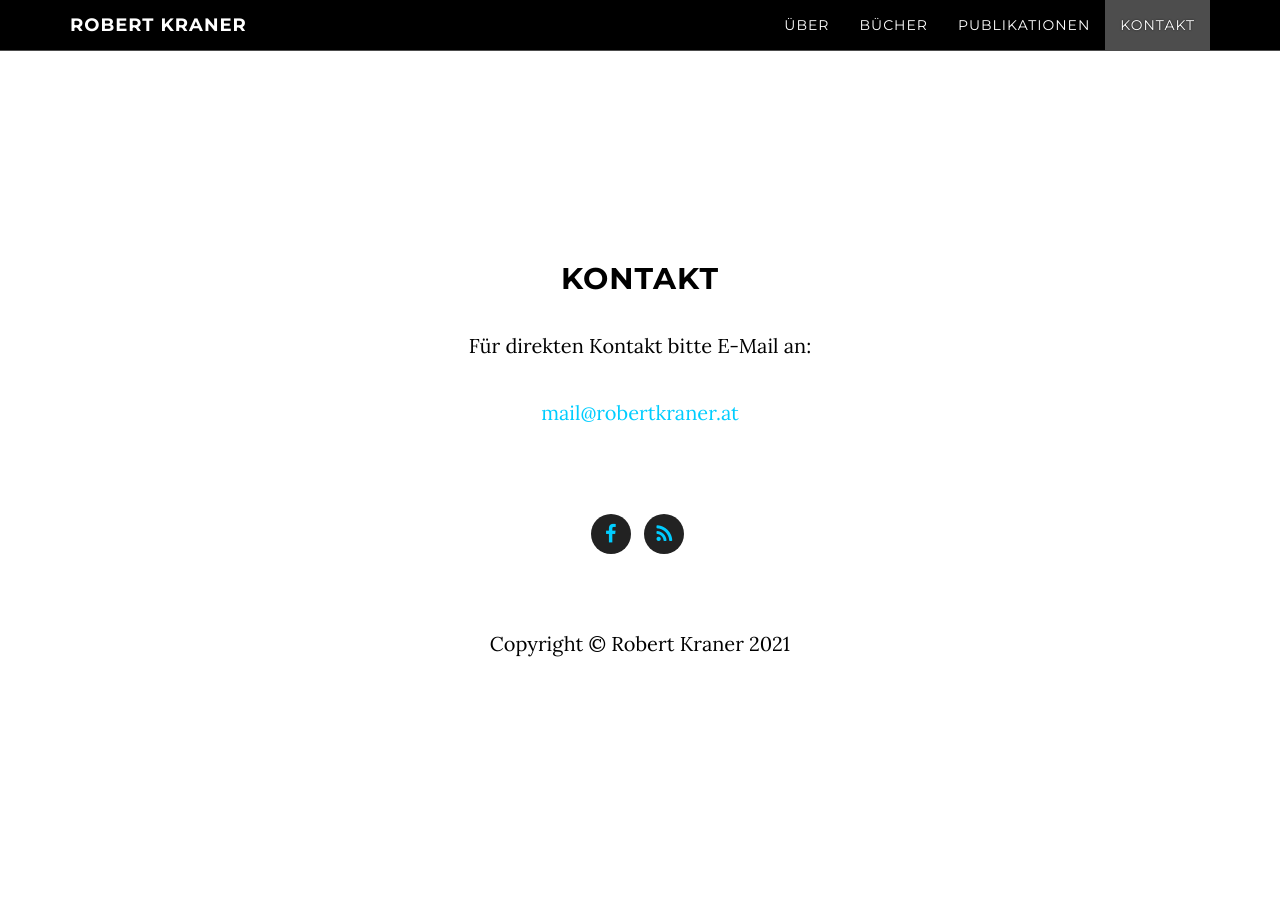
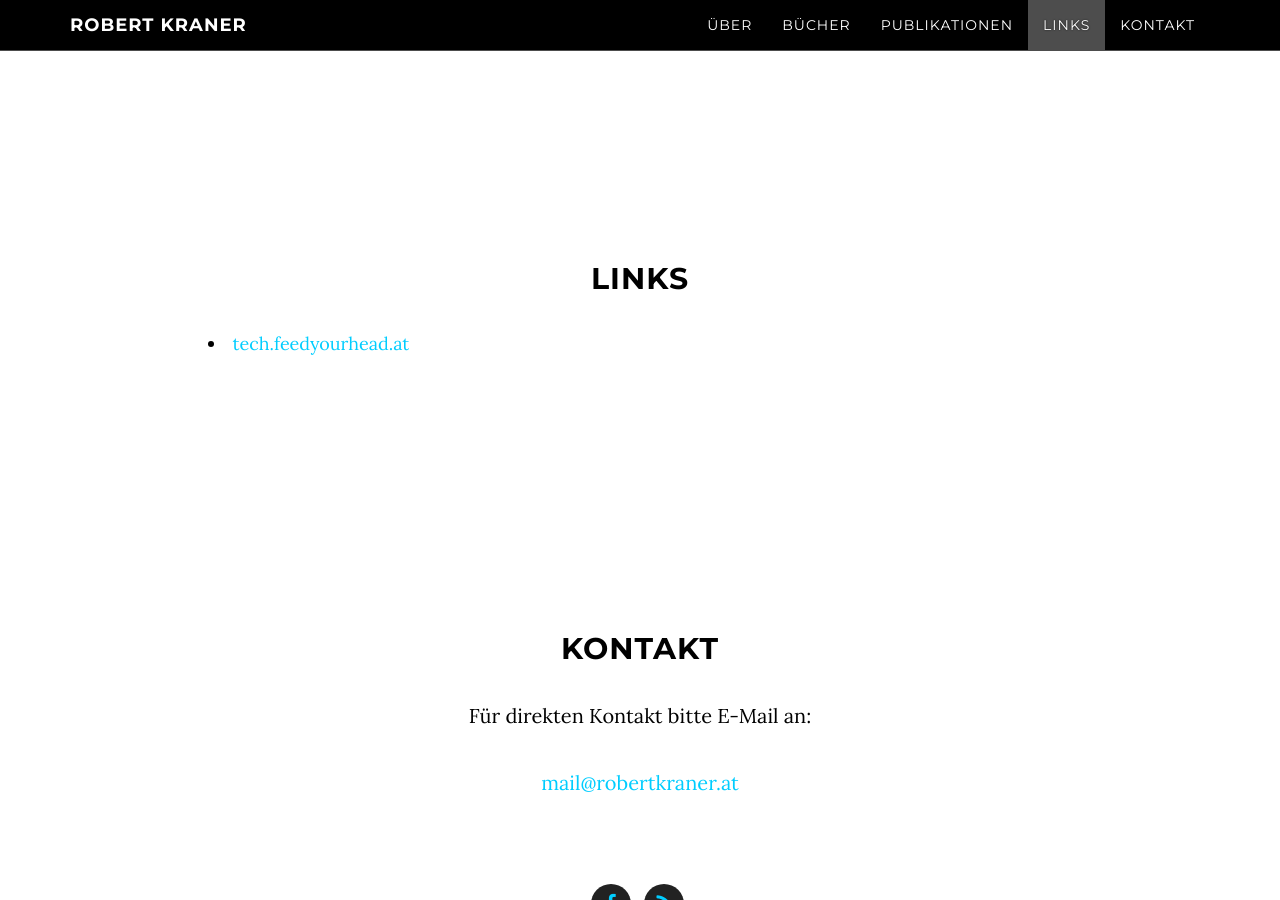
Before and after one commit to robertkraner/robertkraner.at, a Jekyll site: the page built from index.html, in a window 1280 px wide and 900 px high, scrolled down 5417 px. Built offline with Jekyll 4.4.1, drawn with Linux system fonts in a browser that asks for light colours; nearby versions of some CDN libraries; comment, search, counter and statistics services are not loaded; before the commit the page ends 6127 px from its top, so only the background shows below that.

Commit message:
links hinzugefuegt

```diff
--- a/_config.yml
+++ b/_config.yml
@@ -206,6 +206,7 @@ pages_list:
   Bücher: 'buecher'
   Publikationen: 'publikationen'
 #  Timeline: 'timeline'
+  Links: 'links'
   Kontakt: 'contact'
 
 # Exclusion list from the generated _site
--- /dev/null
+++ b/_includes/links.html
@@ -0,0 +1,12 @@
+
+<!-- Links Start -->
+
+<section id="{{ page.section-type }}" class="container content-section">
+  <div class="row">
+    <div class="col-md-10 col-md-offset-1">
+      {{ page.content | markdownify }}
+    </div>
+  </div>
+</section>
+
+<!-- Links End -->
--- a/links.html
+++ b/links.html
@@ -4,4 +4,6 @@ section-type: links
 title: Links
 ---
 
+## Links
+
 * [tech.feedyourhead.at](https://tech.feedyourhead.at)
```
